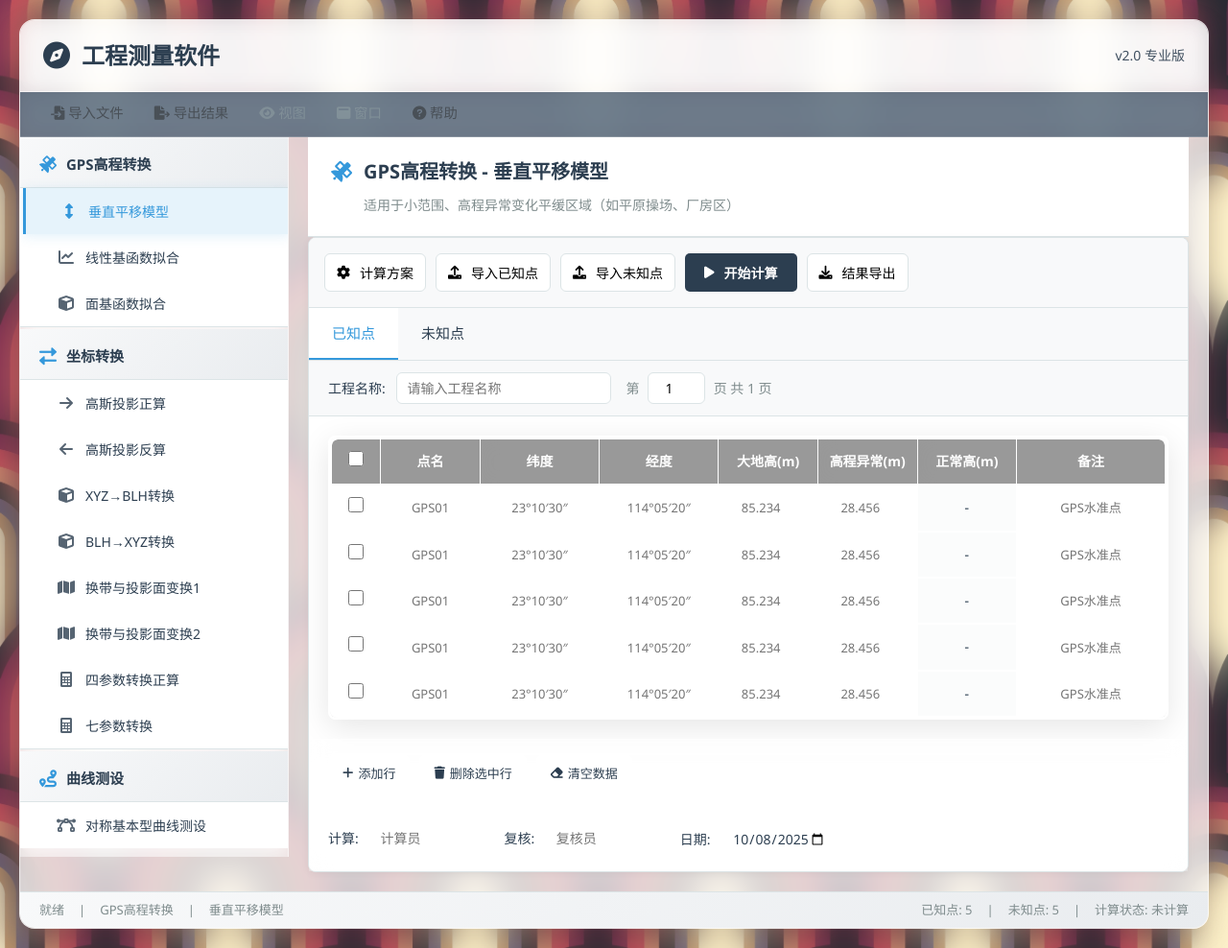
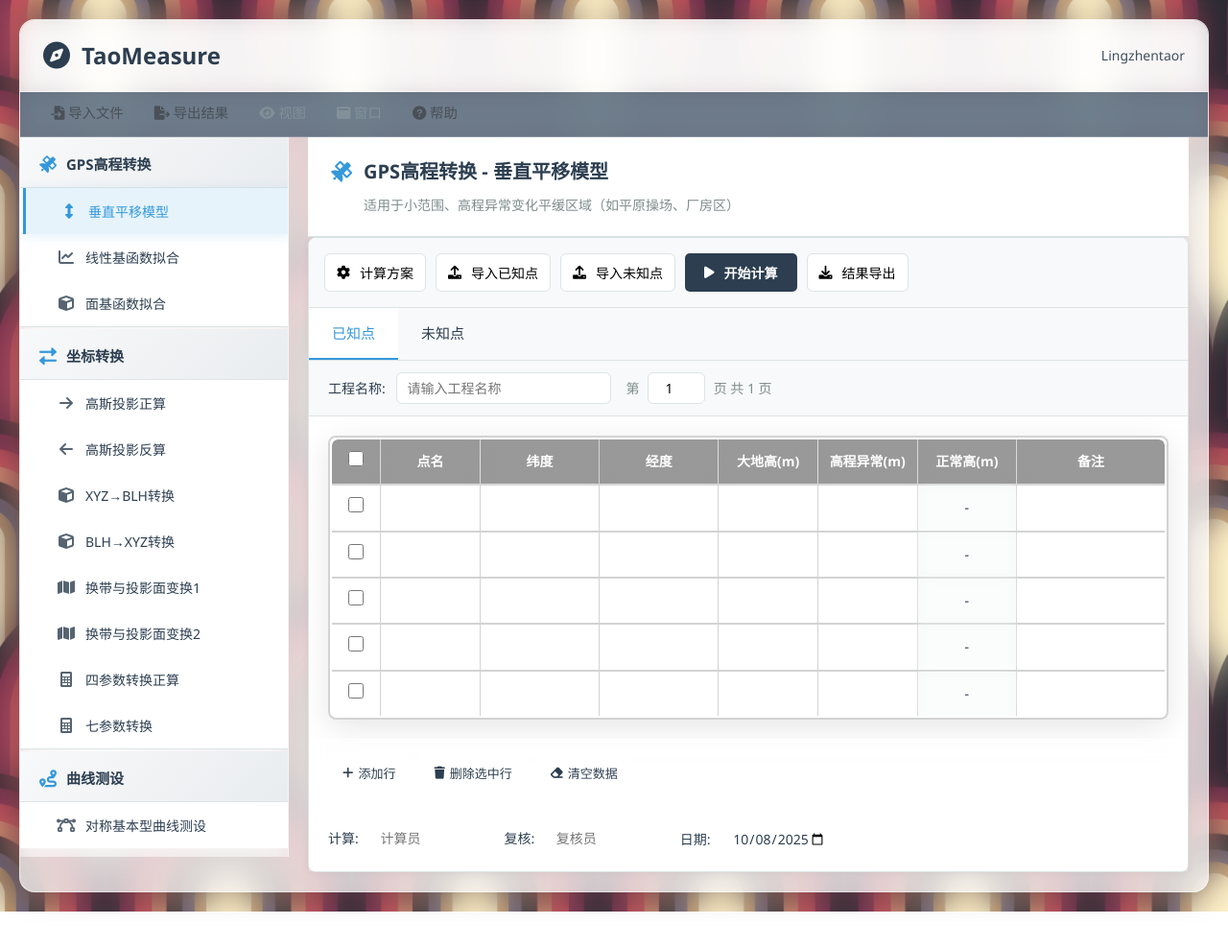
Before and after one commit to LingzhentaorG/TaoMeasure, a plain HTML site: page frontend/public/index.html in a window 1280 px wide. Shown: the whole page at 96% size. After the commit the page ends 950 px from the top, so only its background shows below. Drawn offline with Linux system fonts and the light colour scheme.

Commit message:
V1.0版本

```diff
--- a/frontend/public/index.html
+++ b/frontend/public/index.html
@@ -3,7 +3,7 @@
 <head>
     <meta charset="UTF-8">
     <meta name="viewport" content="width=device-width, initial-scale=1.0">
-    <title>工程测量软件 v2.0</title>
+    <title>TaoMeasure</title>
     <link rel="icon" type="image/x-icon" href="./favicon.ico">
     <link rel="stylesheet" href="./styles/main.css">
     <link rel="stylesheet" href="./styles/curve-design.css">
@@ -15,10 +15,10 @@
         <header>
             <div class="logo">
                 <i class="fas fa-compass"></i>
-                工程测量软件
+                TaoMeasure
             </div>
             <div class="header-info">
-                <span>v2.0 专业版</span>
+                <span>Lingzhentaor</span>
             </div>
         </header>
 
@@ -858,25 +858,6 @@
                     </div>
                 </div>
         </div>
-        </div>
-
-        <!-- 状态栏 -->
-        <div class="status-bar">
-            <div class="status-left">
-                <span>就绪</span>
-                <span>|</span>
-                <span id="currentModule">GPS高程转换</span>
-                <span>|</span>
-                <span id="currentFunction">垂直平移模型</span>
-            </div>
-            <div class="status-right">
-                <span>已知点: <span id="knownCount">0</span></span>
-                <span>|</span>
-                <span>未知点: <span id="unknownCount">0</span></span>
-                <span>|</span>
-                <span>计算状态: <span id="calcStatus">未计算</span></span>
-            </div>
-        </div>
     </div>
 
     <!-- 垂直平移模型计算方案设置 -->
--- a/frontend/public/scripts/script.js
+++ b/frontend/public/scripts/script.js
@@ -532,9 +532,6 @@ function switchFunction(module, func, clickedButton) {
         detail: { module: module, func: func }
     });
     document.dispatchEvent(functionSwitchedEvent);
-
-    // 更新状态栏
-    updateStatusBar();
 }
 
 function updateFunctionHeader(func) {
@@ -553,25 +550,8 @@ function updateFunctionHeader(func) {
     }
 }
 
-function updateStatusBar() {
-    const currentFunctionElement = document.getElementById('currentFunction');
-    if (currentFunctionElement) {
-        const config = FUNCTION_CONFIG[currentFunction];
-        currentFunctionElement.textContent = config ? config.title.split(' - ')[1] : currentFunction;
-    }
-
-    updateDataCounts();
-}
-
 function updateDataCounts() {
-    const knownCount = document.querySelectorAll('#knownPointsBody tr').length;
-    const unknownCount = document.querySelectorAll('#unknownPointsBody tr').length;
-
-    const knownCountElement = document.getElementById('knownCount');
-    const unknownCountElement = document.getElementById('unknownCount');
-
-    if (knownCountElement) knownCountElement.textContent = knownCount;
-    if (unknownCountElement) unknownCountElement.textContent = unknownCount;
+    // 此函数保留用于其他可能需要数据计数的功能
 }
 
 // 选项卡切换
@@ -634,13 +614,13 @@ function addKnownPointRow(tbody) {
     const row = document.createElement('tr');
     row.innerHTML = `
         <td><input type="checkbox" class="row-select"></td>
-        <td class="editable"><input type="text" placeholder="GPS01" maxlength="20"></td>
-        <td class="editable"><input type="text" placeholder="23°10′30″" pattern="[0-9°′″.]+"></td>
-        <td class="editable"><input type="text" placeholder="114°05′20″" pattern="[0-9°′″.]+"></td>
-        <td class="editable"><input type="number" step="0.001" placeholder="85.234"></td>
-        <td class="editable"><input type="number" step="0.001" placeholder="28.456"></td>
+        <td class="editable"><input type="text" placeholder="" maxlength="20"></td>
+        <td class="editable"><input type="text" placeholder="" pattern="[0-9°′″.]+"></td>
+        <td class="editable"><input type="text" placeholder="" pattern="[0-9°′″.]+"></td>
+        <td class="editable"><input type="number" step="" placeholder=""></td>
+        <td class="editable"><input type="number" step="" placeholder=""></td>
         <td class="calculated">-</td>
-        <td class="editable"><input type="text" placeholder="GPS水准点" maxlength="50"></td>
+        <td class="editable"><input type="text" placeholder="" maxlength="50"></td>
     `;
 
     // 添加输入事件监听器
@@ -664,10 +644,10 @@ function addUnknownPointRow(tbody) {
     const row = document.createElement('tr');
     row.innerHTML = `
         <td><input type="checkbox" class="row-select"></td>
-        <td class="editable"><input type="text" placeholder="P01" maxlength="20"></td>
-        <td class="editable"><input type="text" placeholder="23°10′30″" pattern="[0-9°′″.]+"></td>
-        <td class="editable"><input type="text" placeholder="114°05′20″" pattern="[0-9°′″.]+"></td>
-        <td class="editable"><input type="number" step="0.001" placeholder="85.234"></td>
+        <td class="editable"><input type="text" placeholder="" maxlength="20"></td>
+        <td class="editable"><input type="text" placeholder="" pattern="[0-9°′″.]+"></td>
+        <td class="editable"><input type="text" placeholder="" pattern="[0-9°′″.]+"></td>
+        <td class="editable"><input type="number" step="" placeholder=""></td>
         <td class="calculated">-</td>
         <td class="calculated">-</td>
     `;
@@ -1376,7 +1356,6 @@ async function startCalculation() {
 
         // 显示计算状态
         showLoading(true);
-        updateCalculationStatus('计算中...');
 
         // 准备计算参数
         let model = 'vertical_translation';
@@ -1401,13 +1380,11 @@ async function startCalculation() {
         // 显示计算结果
         displayCalculationResults(results);
 
-        updateCalculationStatus('计算完成');
         showMessage('计算完成', 'success');
 
     } catch (error) {
         console.error('计算失败:', error);
         showMessage('计算失败: ' + error.message, 'error');
-        updateCalculationStatus('计算失败');
     } finally {
         showLoading(false);
     }
@@ -2081,13 +2058,6 @@ function showLoading(show) {
     }
 }
 
-function updateCalculationStatus(status) {
-    const statusElement = document.getElementById('calcStatus');
-    if (statusElement) {
-        statusElement.textContent = status;
-    }
-}
-
 // 导出全局函数供HTML调用
 window.switchFunction = switchFunction;
 window.openCalculationSettings = openCalculationSettings;
--- a/frontend/public/styles/main.css
+++ b/frontend/public/styles/main.css
@@ -439,7 +439,7 @@ header {
     flex: 1;
     overflow: auto;
     max-height: 400px;
-    border: 2px solid rgba(255, 255, 255, 0.7);
+    border: 2px solid #d3d3d3;
     border-radius: var(--radius-md);
     margin: 20px;
     background: rgba(255, 255, 255, 0.4);
@@ -470,7 +470,7 @@ header {
     background: rgba(255, 255, 255, 0.5);
     border-radius: var(--radius-md);
     overflow: hidden;
-    border: 2px solid rgba(255, 255, 255, 0.7);
+    border: 2px solid #d3d3d3;
     backdrop-filter: blur(10px);
     -webkit-backdrop-filter: blur(10px);
     box-shadow: 0 8px 32px rgba(0, 0, 0, 0.1);
@@ -485,8 +485,8 @@ header {
     text-align: center;
     font-weight: 600;
     font-size: 13px;
-    border-bottom: 2px solid rgba(255, 255, 255, 0.8);
-    border-right: 1px solid rgba(255, 255, 255, 0.4);
+    border-bottom: 2px solid #d3d3d3;
+    border-right: 1px solid #d3d3d3;
     position: sticky;
     top: 0;
     z-index: 10;
@@ -500,8 +500,8 @@ header {
 
 .data-table td {
     padding: 12px 8px;
-    border-bottom: 2px solid rgba(255, 255, 255, 0.6);
-    border-right: 1px solid rgba(255, 255, 255, 0.4);
+    border-bottom: 2px solid #d3d3d3;
+    border-right: 1px solid #d3d3d3;
     font-size: 13px;
     text-align: center;
     vertical-align: middle;
@@ -909,29 +909,6 @@ header {
     border: 1px solid var(--border-color);
     border-radius: var(--radius-md);
     font-size: 14px;
-}
-
-/* 状态栏 */
-.status-bar {
-    display: flex;
-    justify-content: space-between;
-    align-items: center;
-    padding: 8px 20px;
-    background: linear-gradient(135deg, #f8f9fa 0%, #e9ecef 100%);
-    border-top: 1px solid var(--border-color);
-    font-size: 13px;
-    color: var(--text-secondary);
-}
-
-.status-left {
-    display: flex;
-    gap: 15px;
-}
-
-.status-right {
-    display: flex;
-    gap: 15px;
-    align-items: center;
 }
 
 /* 加载动画 */
```
